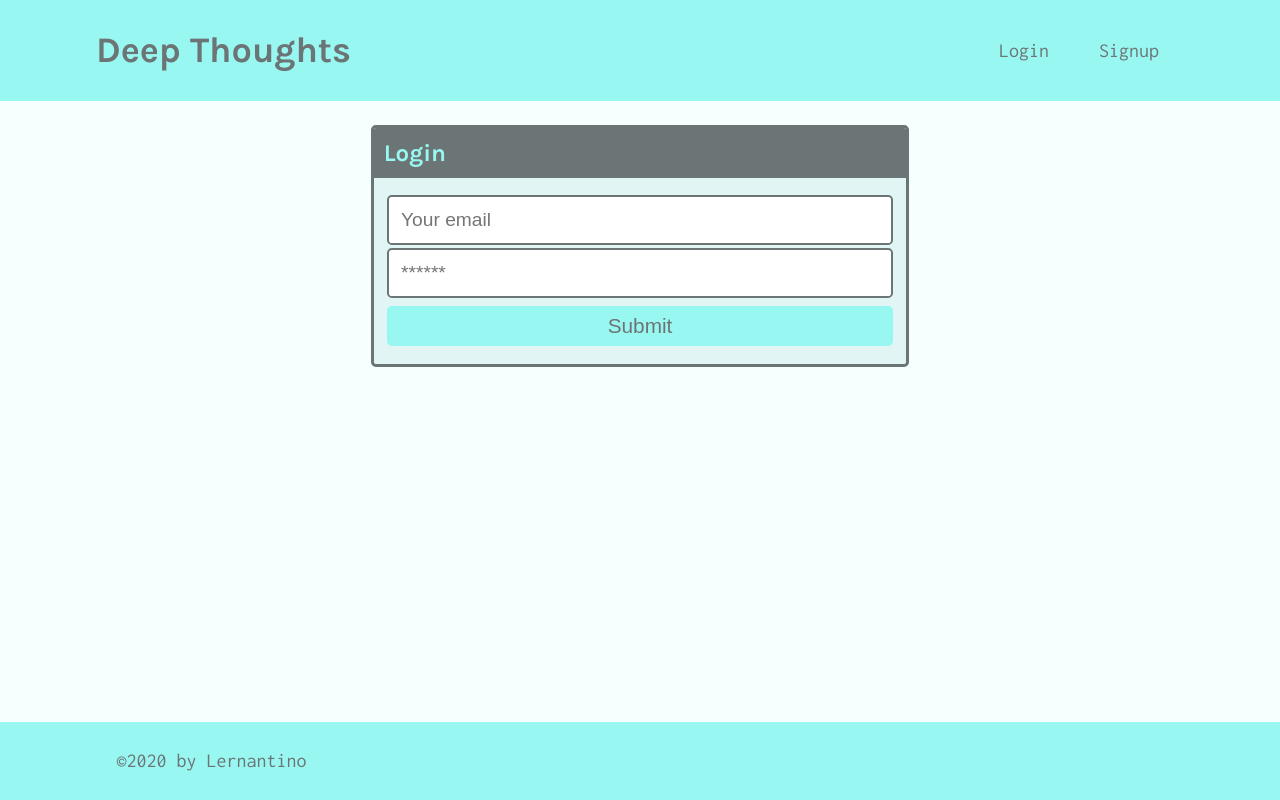
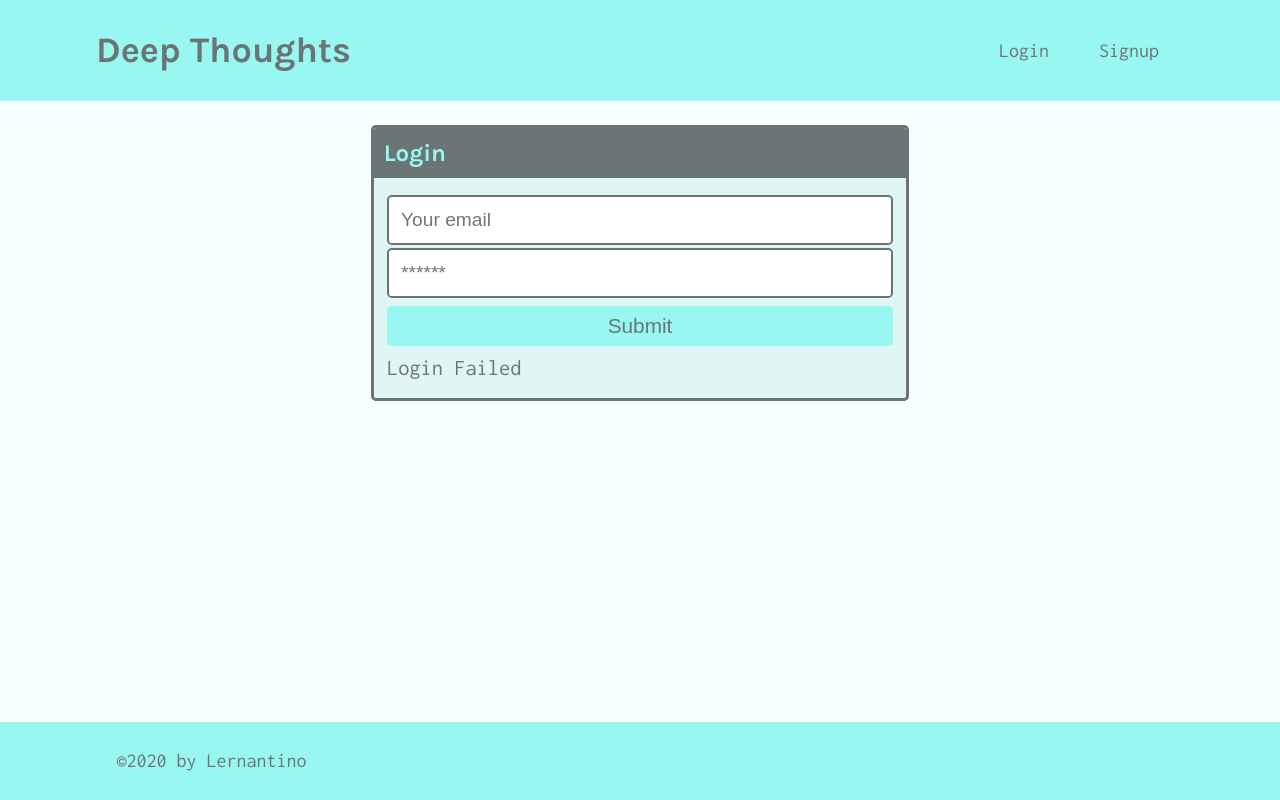
Before and after one commit to phil4lif/deep-thoughts, a React (Create React App) app in the folder client/: page /login in a window 1280 px wide. Both pictures are taken after typing "name@example.com", "Sample123" into the empty fields and a click on the button "Submit". Built offline with nearby package versions, Linux system fonts and the light colour scheme; no server answers.

Commit message:
adds login form functionality

```diff
--- a/client/src/pages/Login.js
+++ b/client/src/pages/Login.js
@@ -1,7 +1,10 @@
 import React, { useState } from 'react';
+import { useMutation } from '@apollo/client';
+import { LOGIN_USER } from '../utils/mutations';
 
 const Login = (props) => {
   const [formState, setFormState] = useState({ email: '', password: '' });
+  const [login, { error }] = useMutation(LOGIN_USER);
 
   // update state based on form input changes
   const handleChange = (event) => {
@@ -16,7 +19,14 @@
   // submit form
   const handleFormSubmit = async (event) => {
     event.preventDefault();
-
+    try {
+      const { data } = await login({
+        variables: { ...formState }
+      })
+      console.log(data)
+    } catch (error) {
+      console.error(error)
+    }
     // clear form values
     setFormState({
       email: '',
@@ -53,6 +63,7 @@
                 Submit
               </button>
             </form>
+            {error && <div>Login Failed</div>}
           </div>
         </div>
       </div>
```
